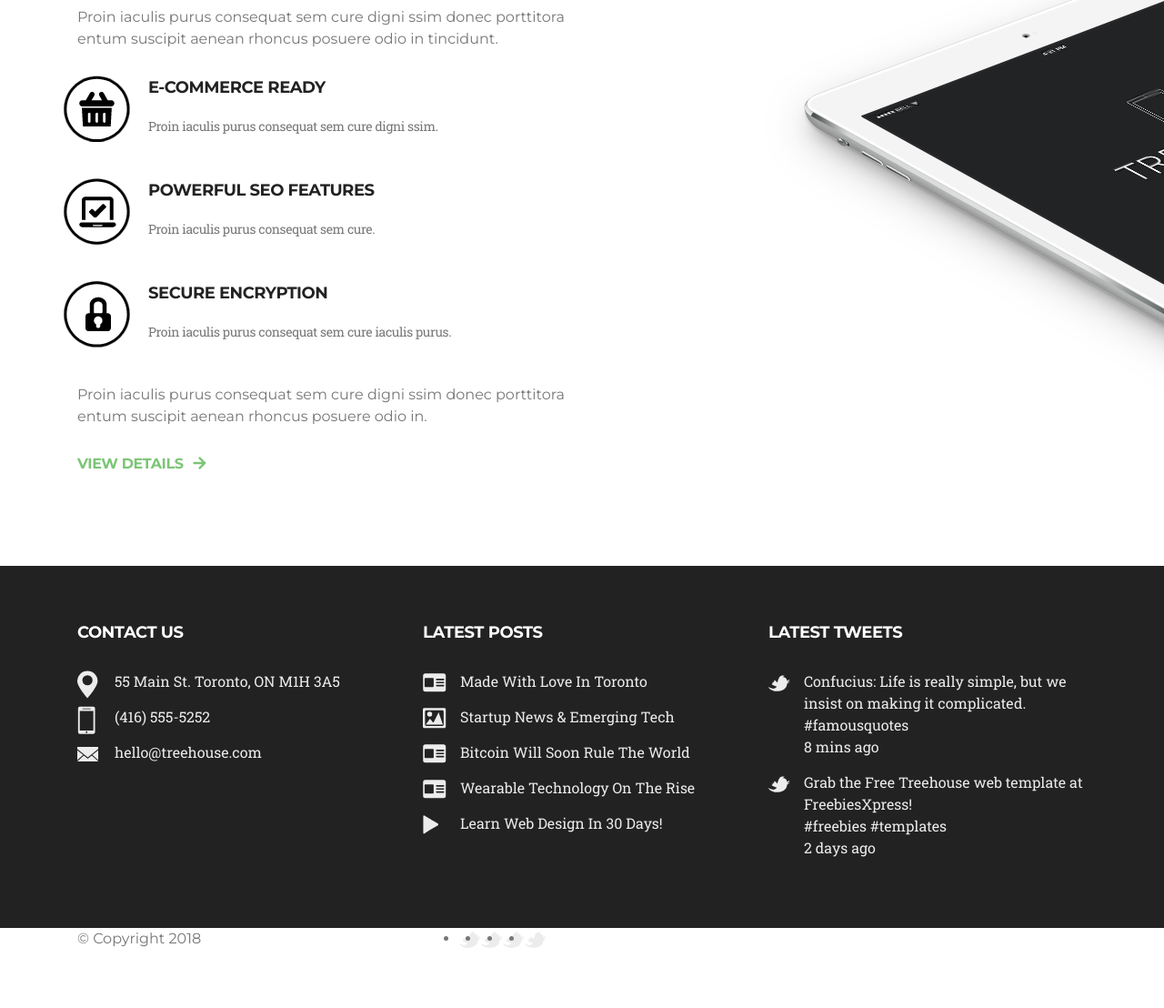
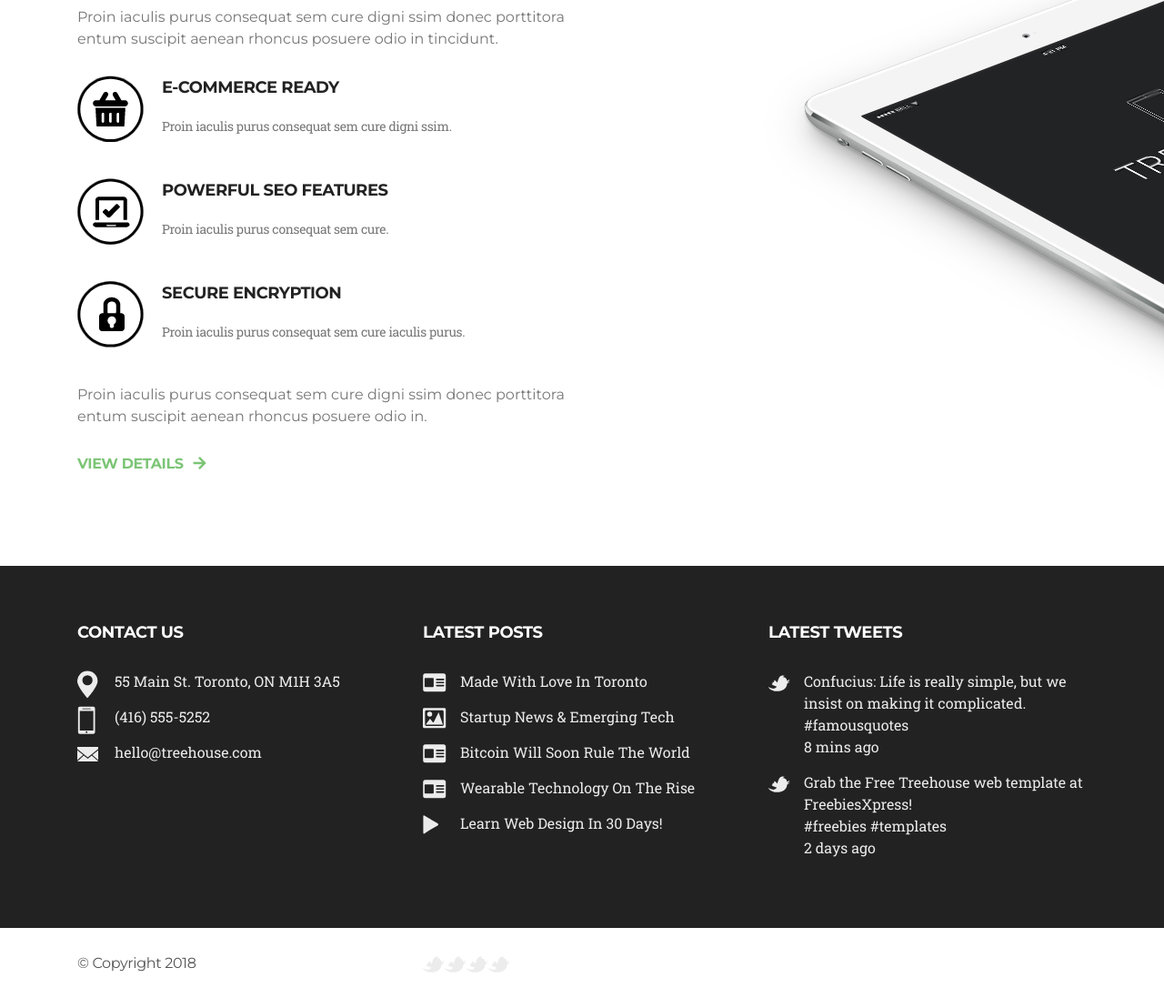
Before and after one commit to coatceatl/treehouse, a website built with webpack: page index.html in a window 1280 px wide. Shown: the part 2208-3316 px from the top of the page at 91% size. Before the commit the page ends 3268 px from the top, so only its background shows below. Built offline with nearby package versions, Linux system fonts and the light colour scheme.

Commit message:
changed css for footer

```diff
--- a/index.html
+++ b/index.html
@@ -318,7 +318,7 @@
     <footer class='footer'>
       <div class='container'>
         <div class='row'>
-          <div class='col-12 col-sm-6 col-md-4'>
+          <div class='col-12 col-sm-6 col-md-4 footer-text'>
             © Copyright 2018
           </div>
           <div class='col-12 col-sm-6 col-md-4'>
--- a/src/scss/_base.scss
+++ b/src/scss/_base.scss
@@ -89,3 +89,6 @@
   color: $body-color;
   letter-spacing: -0.35px;
 }
+ul {
+  padding: 0;
+}
--- a/src/scss/_contact.scss
+++ b/src/scss/_contact.scss
@@ -9,9 +9,6 @@
   text-transform: uppercase;
   letter-spacing: -0.45px;
   margin-bottom: 28px;
-}
-.contact-list {
-  padding: 0;
 }
 .contact-item {
   list-style: none;
--- a/src/scss/_custom.scss
+++ b/src/scss/_custom.scss
@@ -14,3 +14,4 @@ $title-color: #222;
 @import '_relax.scss';
 @import '_project.scss';
 @import '_contact.scss';
+@import '_footer.scss';
--- /dev/null
+++ b/src/scss/_footer.scss
@@ -0,0 +1,11 @@
+.footer {
+  margin-top: 27px;
+  margin-bottom: 31px;
+}
+.footer-text {
+  color: #555;
+  letter-spacing: -0.35px;
+}
+.social-item {
+  list-style: none;
+}
--- a/src/scss/_project.scss
+++ b/src/scss/_project.scss
@@ -1,8 +1,3 @@
-/*
-.project {
-  background: url(../img/ipad.png) 150% 110% no-repeat;
-}
-*/
 .ipad {
   position: relative;
 
@@ -22,9 +17,9 @@
 }
 .project-block {
   margin-bottom: 20px;
+  padding-left: 15px;
 
   @media(max-width: 992px) {
-    padding-left: 15px;
     padding-right: 15px;
   }
 }
```
Also changed, not shown: dist/main.css.
